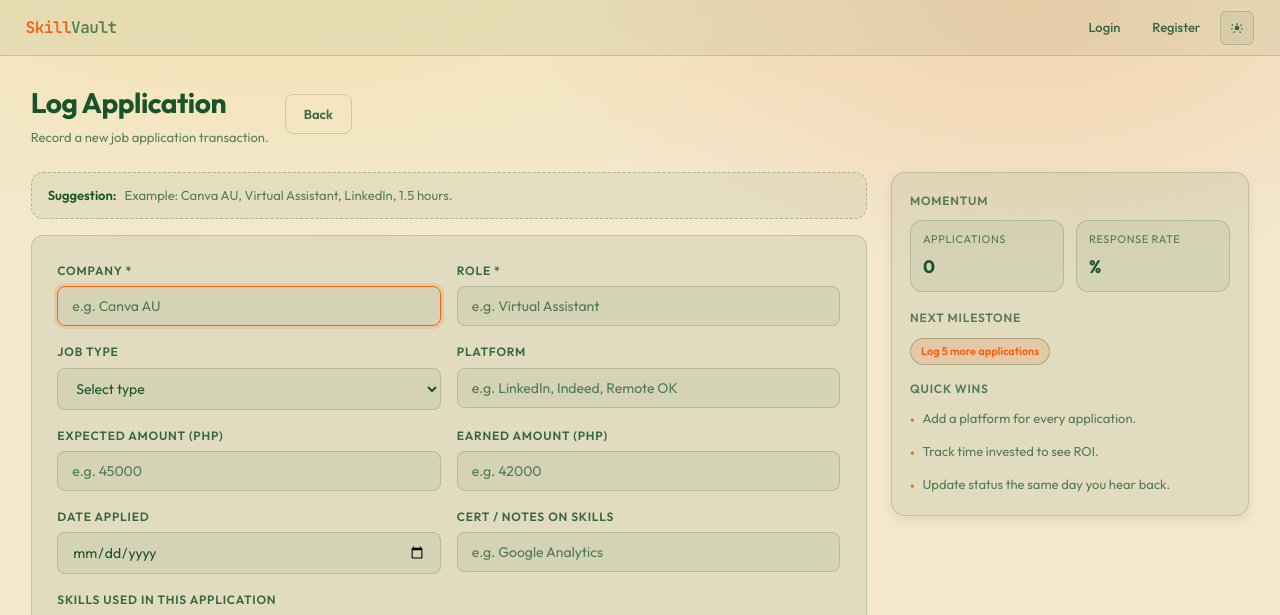
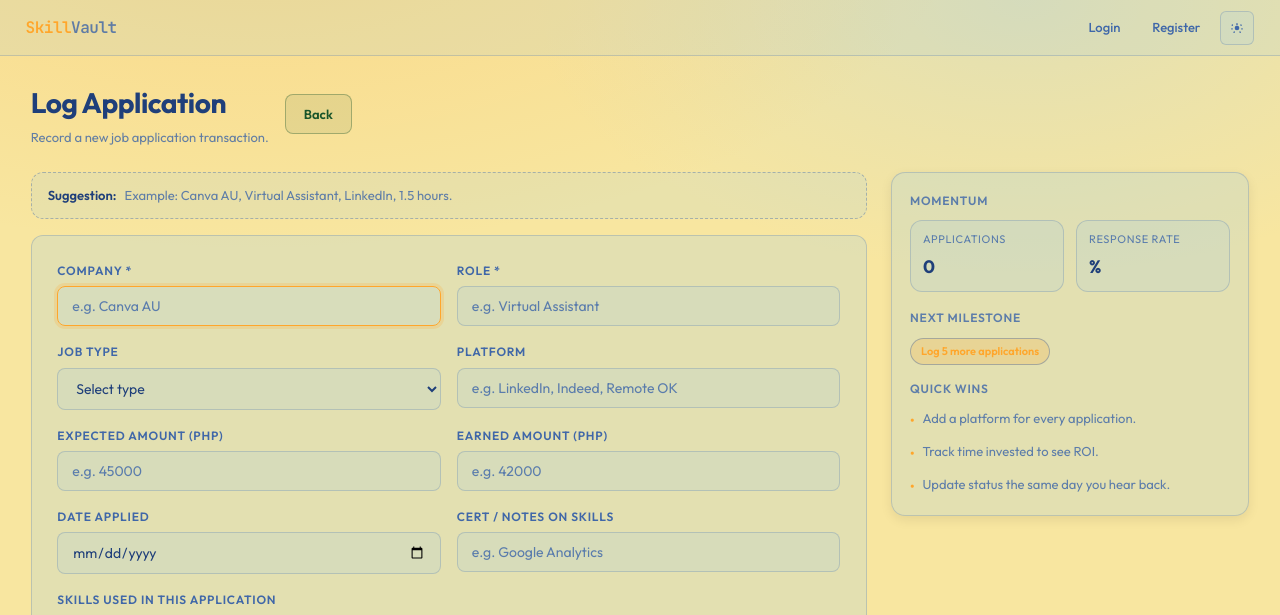
Before and after one commit to khtvi/minted, a Python web app: template templates/add_job.html in a window 1280 px wide. Shown: the top 615 px of the page. Run offline with Jinja, Linux system fonts and the light colour scheme; the template is opened without the code that fills it, so the values that code supplies are empty.

Commit message:
Update styles.css

```diff
--- a/static/styles.css
+++ b/static/styles.css
@@ -1,60 +1,60 @@
 @import url('https://fonts.googleapis.com/css2?family=Outfit:wght@300;400;500;600;700&family=JetBrains+Mono:wght@400;500;600&display=swap');
 
 :root {
-  --bg: #18542a;
-  --surface: rgba(243, 232, 204, 0.08);
-  --card: rgba(243, 232, 204, 0.12);
-  --card-hover: rgba(243, 232, 204, 0.18);
-  --border: rgba(243, 232, 204, 0.2);
-  --border-light: rgba(243, 232, 204, 0.32);
-  --accent: #ffc926;
-  --accent-hover: #f96015;
-  --accent-button: #f96015;
-  --accent-button-hover: #d52518;
-  --accent-dim: rgba(255, 201, 38, 0.18);
-  --accent-glow: rgba(255, 201, 38, 0.35);
-  --violet: #f96015;
-  --violet-dim: rgba(249, 96, 21, 0.18);
-  --green: #9abc05;
-  --green-dim: rgba(154, 188, 5, 0.18);
-  --amber: #ffc926;
-  --amber-dim: rgba(255, 201, 38, 0.22);
-  --red: #d52518;
-  --red-dim: rgba(213, 37, 24, 0.18);
-  --text: #f3e8cc;
-  --text-muted: rgba(243, 232, 204, 0.7);
-  --text-subtle: rgba(243, 232, 204, 0.85);
-  --btn-primary-text: #f3e8cc;
+  --bg: #1f3f7a;
+  --surface: rgba(248, 230, 160, 0.08);
+  --card: rgba(248, 230, 160, 0.12);
+  --card-hover: rgba(248, 230, 160, 0.18);
+  --border: rgba(248, 230, 160, 0.22);
+  --border-light: rgba(248, 230, 160, 0.34);
+  --accent: #ffa62b;
+  --accent-hover: #ffd28f;
+  --accent-button: #ffa62b;
+  --accent-button-hover: #ffbc5d;
+  --accent-dim: rgba(255, 166, 43, 0.2);
+  --accent-glow: rgba(255, 166, 43, 0.36);
+  --violet: #86c5ff;
+  --violet-dim: rgba(134, 197, 255, 0.2);
+  --green: #86c5ff;
+  --green-dim: rgba(134, 197, 255, 0.2);
+  --amber: #ffa62b;
+  --amber-dim: rgba(255, 166, 43, 0.22);
+  --red: #ffa62b;
+  --red-dim: rgba(255, 166, 43, 0.2);
+  --text: #f8e6a0;
+  --text-muted: rgba(248, 230, 160, 0.72);
+  --text-subtle: rgba(248, 230, 160, 0.9);
+  --btn-primary-text: #1f3f7a;
   --mono: 'JetBrains Mono', monospace;
   --sans: 'Outfit', sans-serif;
   color-scheme: dark;
 }
 
 :root[data-theme="light"] {
-  --bg: #f3e8cc;
-  --surface: rgba(24, 84, 42, 0.06);
-  --card: rgba(24, 84, 42, 0.08);
-  --card-hover: rgba(24, 84, 42, 0.12);
-  --border: rgba(24, 84, 42, 0.18);
-  --border-light: rgba(24, 84, 42, 0.28);
-  --accent: #f96015;
-  --accent-hover: #d52518;
-  --accent-button: #f96015;
-  --accent-button-hover: #d52518;
-  --accent-dim: rgba(249, 96, 21, 0.14);
-  --accent-glow: rgba(249, 96, 21, 0.25);
-  --violet: #9abc05;
-  --violet-dim: rgba(154, 188, 5, 0.16);
-  --green: #18542a;
-  --green-dim: rgba(24, 84, 42, 0.14);
-  --amber: #ffc926;
-  --amber-dim: rgba(255, 201, 38, 0.2);
-  --red: #d52518;
-  --red-dim: rgba(213, 37, 24, 0.14);
-  --text: #18542a;
-  --text-muted: rgba(24, 84, 42, 0.7);
-  --text-subtle: rgba(24, 84, 42, 0.85);
-  --btn-primary-text: #f3e8cc;
+  --bg: #f8e6a0;
+  --surface: rgba(134, 197, 255, 0.12);
+  --card: rgba(134, 197, 255, 0.18);
+  --card-hover: rgba(134, 197, 255, 0.28);
+  --border: rgba(46, 90, 167, 0.22);
+  --border-light: rgba(46, 90, 167, 0.36);
+  --accent: #ffa62b;
+  --accent-hover: #e39121;
+  --accent-button: #2e5aa7;
+  --accent-button-hover: #254a8a;
+  --accent-dim: rgba(255, 166, 43, 0.2);
+  --accent-glow: rgba(46, 90, 167, 0.25);
+  --violet: #86c5ff;
+  --violet-dim: rgba(134, 197, 255, 0.24);
+  --green: #2e5aa7;
+  --green-dim: rgba(46, 90, 167, 0.2);
+  --amber: #ffa62b;
+  --amber-dim: rgba(255, 166, 43, 0.22);
+  --red: #ffa62b;
+  --red-dim: rgba(255, 166, 43, 0.22);
+  --text: #1f3f7a;
+  --text-muted: rgba(46, 90, 167, 0.74);
+  --text-subtle: rgba(46, 90, 167, 0.9);
+  --btn-primary-text: #f8e6a0;
   color-scheme: light;
 }
 
@@ -65,8 +65,8 @@ html {
 }
 
 body {
-  background: radial-gradient(1200px 600px at 20% -10%, rgba(255, 201, 38, 0.18), transparent 60%),
-    radial-gradient(900px 500px at 80% 0%, rgba(249, 96, 21, 0.16), transparent 55%),
+  background: radial-gradient(1200px 600px at 20% -10%, rgba(255, 166, 43, 0.22), transparent 60%),
+    radial-gradient(900px 500px at 80% 0%, rgba(134, 197, 255, 0.2), transparent 55%),
     var(--bg);
   color: var(--text);
   font-family: var(--sans);
@@ -444,7 +444,7 @@ nav a.nav-brand.active {
 .tour-popover {
   position: fixed;
   max-width: 280px;
-  background: rgba(15, 28, 19, 0.98);
+  background: var(--card);
   border: 1px solid var(--border-light);
   border-radius: 14px;
   padding: 14px 16px;
@@ -453,15 +453,21 @@ nav a.nav-brand.active {
 }
 
 .tour-title {
+  color: var(--text);
   font-weight: 700;
   font-size: 14px;
   margin-bottom: 6px;
 }
 
 .tour-body {
-  color: var(--text-muted);
+  color: var(--text-subtle);
   font-size: 13px;
   line-height: 1.5;
+}
+
+.tour-popover .btn-ghost {
+  color: var(--text);
+  border-color: var(--border-light);
 }
 
 .tour-actions {
@@ -884,16 +890,28 @@ select option {
 }
 
 .btn-ghost {
-  background: transparent;
-  color: var(--text-subtle);
-  border: 1px solid var(--border);
+  background: var(--surface);
+  color: var(--text);
+  border: 1px solid var(--border-light);
 }
 
 .btn-ghost:hover {
-  background: var(--card);
-  border-color: var(--border-light);
+  background: var(--card-hover);
+  border-color: var(--accent);
   color: var(--text);
   transform: translateY(-1px);
+}
+
+:root[data-theme="light"] .btn-ghost {
+  background: rgba(24, 84, 42, 0.08);
+  color: #18542a;
+  border-color: rgba(24, 84, 42, 0.34);
+}
+
+:root[data-theme="light"] .btn-ghost:hover {
+  background: rgba(24, 84, 42, 0.14);
+  color: #0f3d1f;
+  border-color: #18542a;
 }
 
 .btn-danger {
```
